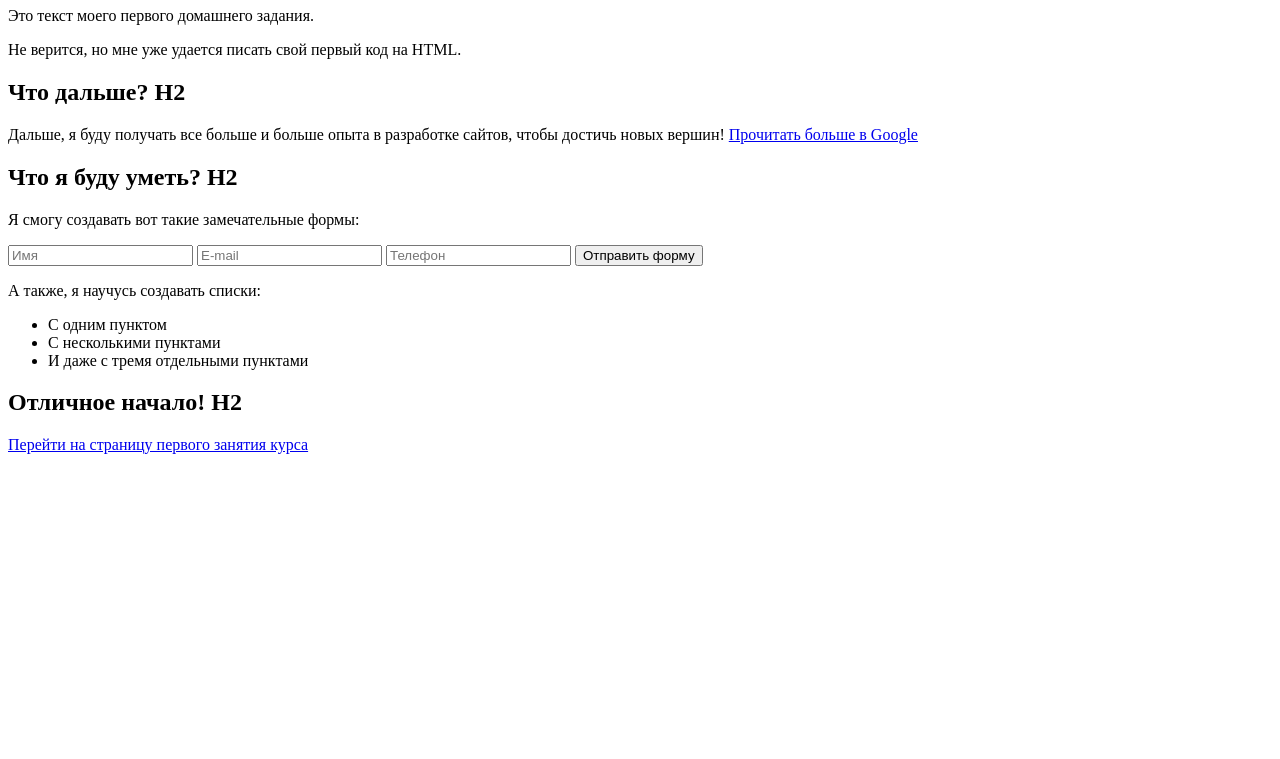
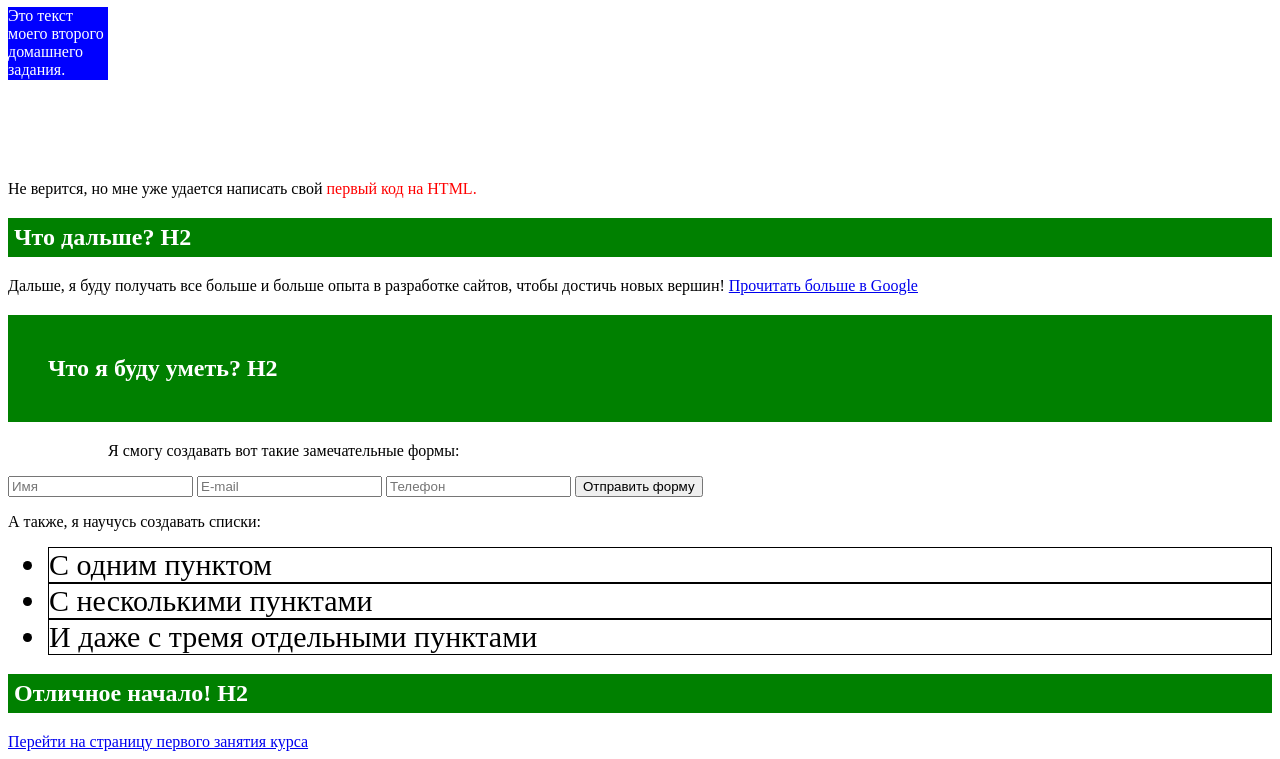
Before and after one commit to Kakdil/hw1.github.io, a plain HTML site: page index.html in a window 1280 px wide. Shown: the part 385-1144 px from the top of the page. Before the commit the page ends 847 px from the top, so only its background shows below. Drawn offline with Linux system fonts and the light colour scheme.

Commit message:
Add files via upload

```diff
--- /dev/null
+++ b/css/main.css
@@ -0,0 +1,36 @@
+h1 {
+	color: red;
+}
+
+.block {
+	color: #fff;
+	background: blue;
+	width: 100px;
+	height: 73px;
+	margin-bottom: 100px;
+}
+
+.new {
+	color: red;
+}
+
+.heading {
+	background: green;
+	color: #fff;
+	border: 6px solid green;
+}
+
+.heading2 {
+	background: green;
+	color: #fff;
+	padding: 40px 0px 40px 40px;
+}
+
+.text {
+	padding-left: 100px;
+}
+
+li {
+	border: 1px solid black;
+	font-size: 30px;
+}
--- a/index.html
+++ b/index.html
@@ -3,49 +3,56 @@
 <head>
 	<meta charset="UTF-8">
 	<meta name="viewport" content="width=device-width, initial-scale=1.0">
-	<title>hw.jpg (3240x2160)</title>
+	<title>hw</title>
+	<link rel="stylesheet" type="text/css" href="css/main.css">
 </head>
 <body>
 	<header>
 		<img src="https://wayup.in/courses/course10/lesson2/logo.jpg" alt="WAYUP">
 		<h1>Вступление H1</h1>
+		<div class="block">
+		Это текст моего второго домашнего задания.
+		</div>
 		<p>
-			Это текст моего первого домашнего задания.
-		</p>
-		<p>
-			Не верится, но мне уже удается писать свой первый код на HTML.
+		Не верится, но мне уже удается написать свой <span class="new">первый код на HTML.</span>
 		</p>
 	</header>
 	<section>
-		<h2>Что дальше? H2</h2>
+		<h2 class="heading">Что дальше? H2</h2>
 		<p>
-			Дальше, я буду получать все больше и больше опыта в разработке сайтов, чтобы достичь новых вершин!
-			<a href="https://google.com">Прочитать больше в Google</a>
+		Дальше, я буду получать все больше и больше опыта в разработке сайтов, чтобы достичь новых вершин! <a href="https://www.google.com/">Прочитать больше в Google</a>
 		</p>
 	</section>
 	<section>
-		<h2>Что я буду уметь? H2</h2>
-		<p>
+		<h2 class="heading2">Что я буду уметь? H2</h2>
+		<p class="text">
 			Я смогу создавать вот такие замечательные формы:
 		</p>
-	<form action="#">
+		<form action="#">
 		<input type="text" name="name" placeholder="Имя" required>
 		<input type="email" name="email" placeholder="E-mail" required>
 		<input type="tel" name="phone" placeholder="Телефон" required>
 		<button type="submit">Отправить форму</button>
-	</form>
+		</form>
 		<p>
 			А также, я научусь создавать списки:
 		</p>
 		<ul>
-			<li>С одним пунктом</li>
-			<li>С несколькими пунктами</li>
-			<li>И даже с тремя отдельными пунктами</li>
+			<li>
+				С одним пунктом
+			</li>
+			<li>
+				С несколькими пунктами
+			</li>
+			<li>
+				И даже с тремя отдельными пунктами
+			</li>
 		</ul>
 	</section>
 	<footer>
-		<h2>Отличное начало! H2</h2>
+		<h2 class="heading">Отличное начало! H2</h2>
 		<a href="https://wayup.in/cabinet/course10/unit1/lesson1">Перейти на страницу первого занятия курса</a>
 	</footer>
+
 </body>
 </html>
```
